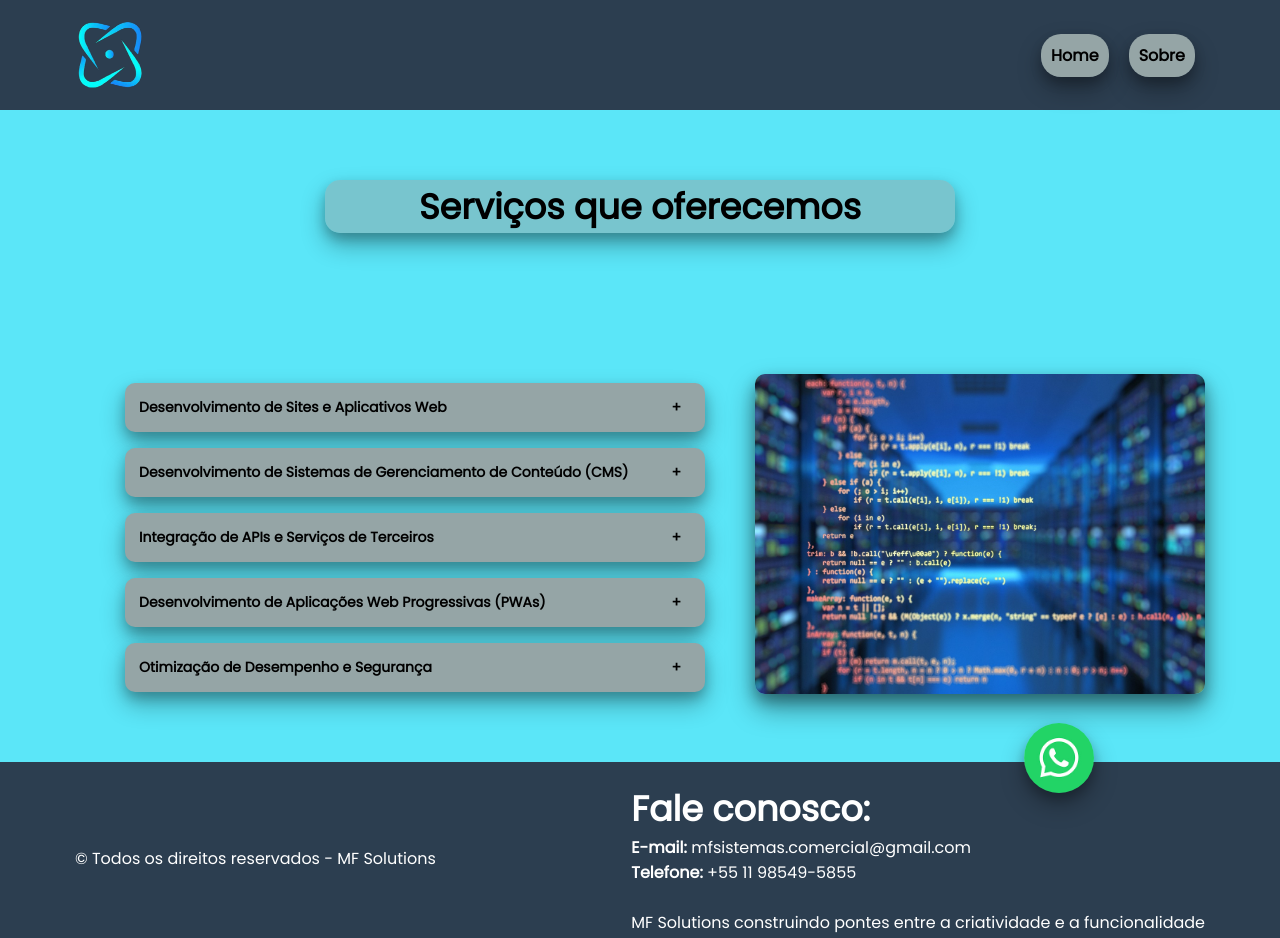
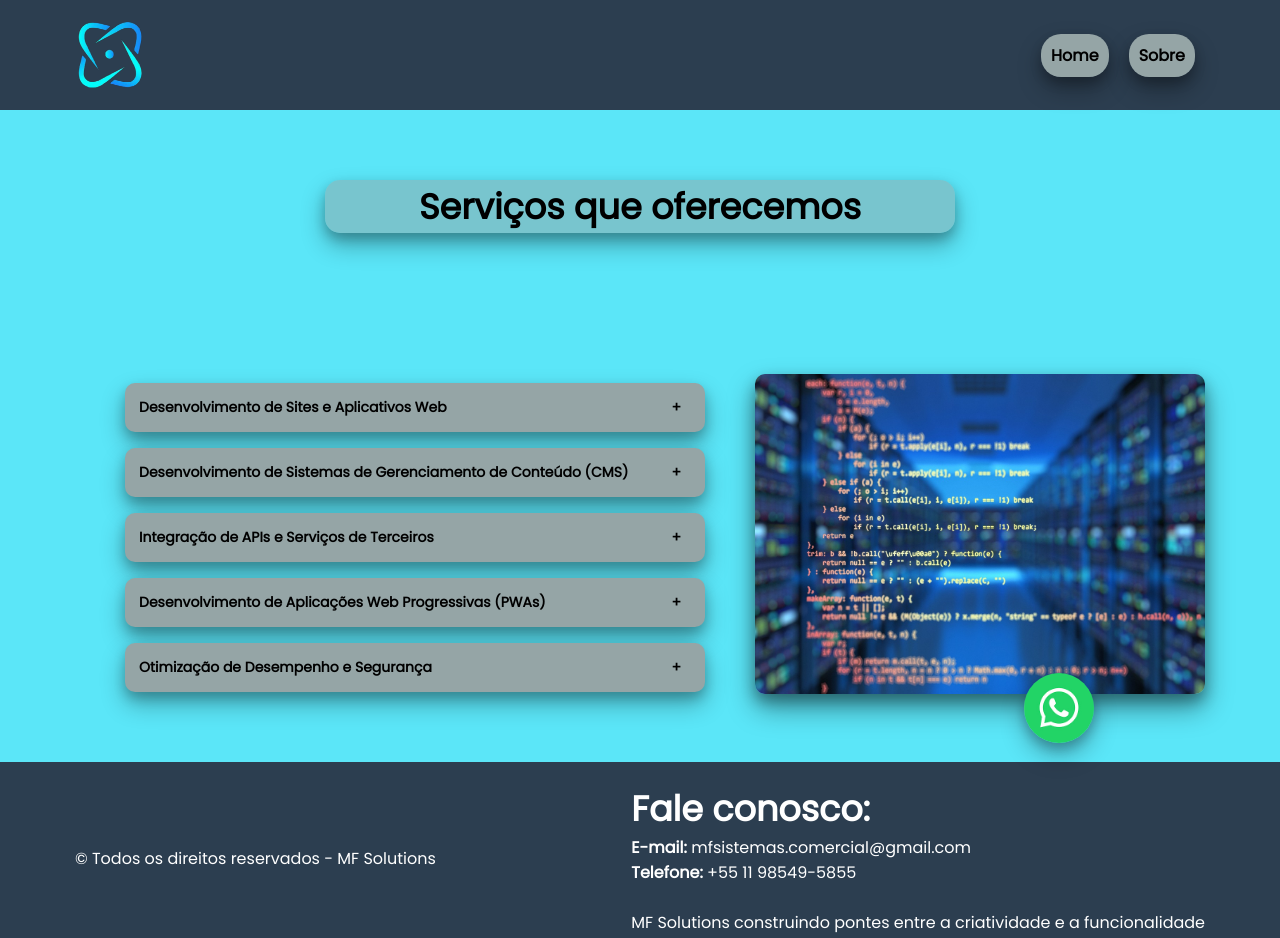
Before and after one commit to mxwlladriano/mfsistemas, a website: page index.html in a window 1280 px wide. Drawn offline with nearby package versions, Linux system fonts and the light colour scheme; files that its build step writes are made by us from their sources; files whose address does not match are found by name.

Commit message:
atualização

```diff
--- a/index.html
+++ b/index.html
@@ -78,12 +78,12 @@
                 <img class="image" src="./dist/images/home/codigo-home.jpg" alt="Mf Sistemas">
             </div>
         </div>
-        <div class="cta">
-            <a href="#">
-                <img class="image" src="./dist/images/home/CTA Whats.jpg" alt="WhatsApp">
-            </a>
-        </div>
     </section>
+    <div class="cta">
+        <a href="#">
+            <img class="image" src="./dist/images/home/CTA Whats.jpg" alt="WhatsApp">
+        </a>
+    </div>
     <footer class="footer">
         <div class="container">
             <div class="copy">
--- a/src/styles/_home.scss
+++ b/src/styles/_home.scss
@@ -2,6 +2,7 @@
     padding: 20px 75px;
     background-color: #5be6f8;
     align-items: center;
+
 }
 
 .faq__questions{
--- a/src/styles/main.scss
+++ b/src/styles/main.scss
@@ -49,7 +49,7 @@ h2 {
 
 .cta {
     position: fixed;
-    bottom: 0px;
+    bottom: 50px;
     left: 80%;
 
     .image{
```
